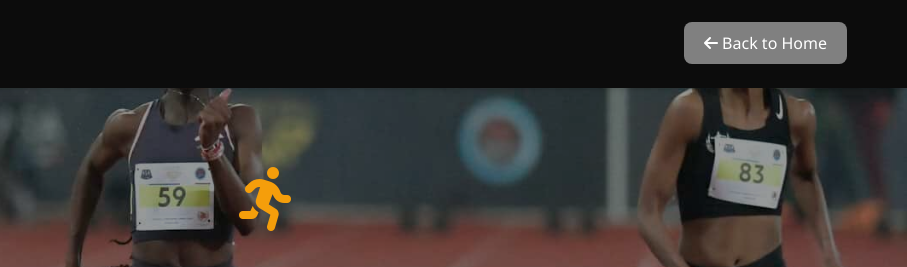
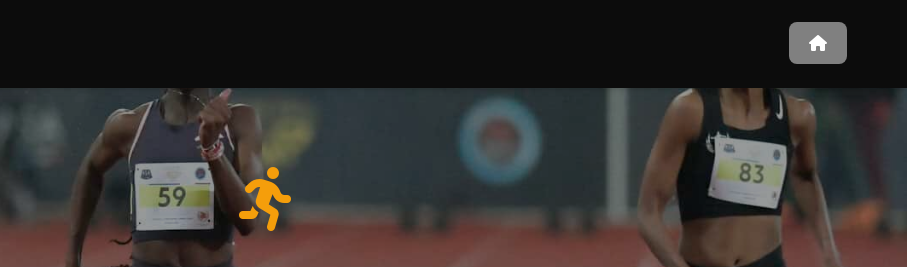
Before and after one commit to ree0417/Human_Computer_Interaction, a plain HTML site: page athletics.html in a window 1280 px wide. Shown: the top 267 px of the page, 373-1280 px from the left. Drawn offline with Linux system fonts and the light colour scheme.

Commit message:
Update athletics.html

```diff
--- a/athletics.html
+++ b/athletics.html
@@ -331,6 +331,23 @@
       display: none;
     }
 
+    .btn {
+      padding: 10px 20px;
+      border-radius: 8px;
+      font-weight: 600;
+      cursor: pointer;
+      transition: var(--transition);
+      border: none;
+    }
+        .btn-primary {
+      background: gray;
+      color: white;
+    }
+
+    .btn-primary:hover {
+      background: rgb(51, 51, 51);
+    }
+
     .success {
       background-color: rgba(16, 185, 129, 0.15);
       color: var(--success);
@@ -448,10 +465,9 @@
         <div class="brand-text">Sports Hub</div>
       </div>
       <div>
-        <a href="home.html" class="btn btn-secondary" style="padding: 10px 20px; background: grey; color: white; border-radius: 8px; text-decoration: none;">
-          <i class="fas fa-arrow-left"></i> Back to Home
+        <a href="home.html" class="btn btn-primary" style="text-decoration: none;">
+          <i class="fas fa-home"></i>
         </a>
-      </div>
     </div>
   </header>
 
```
